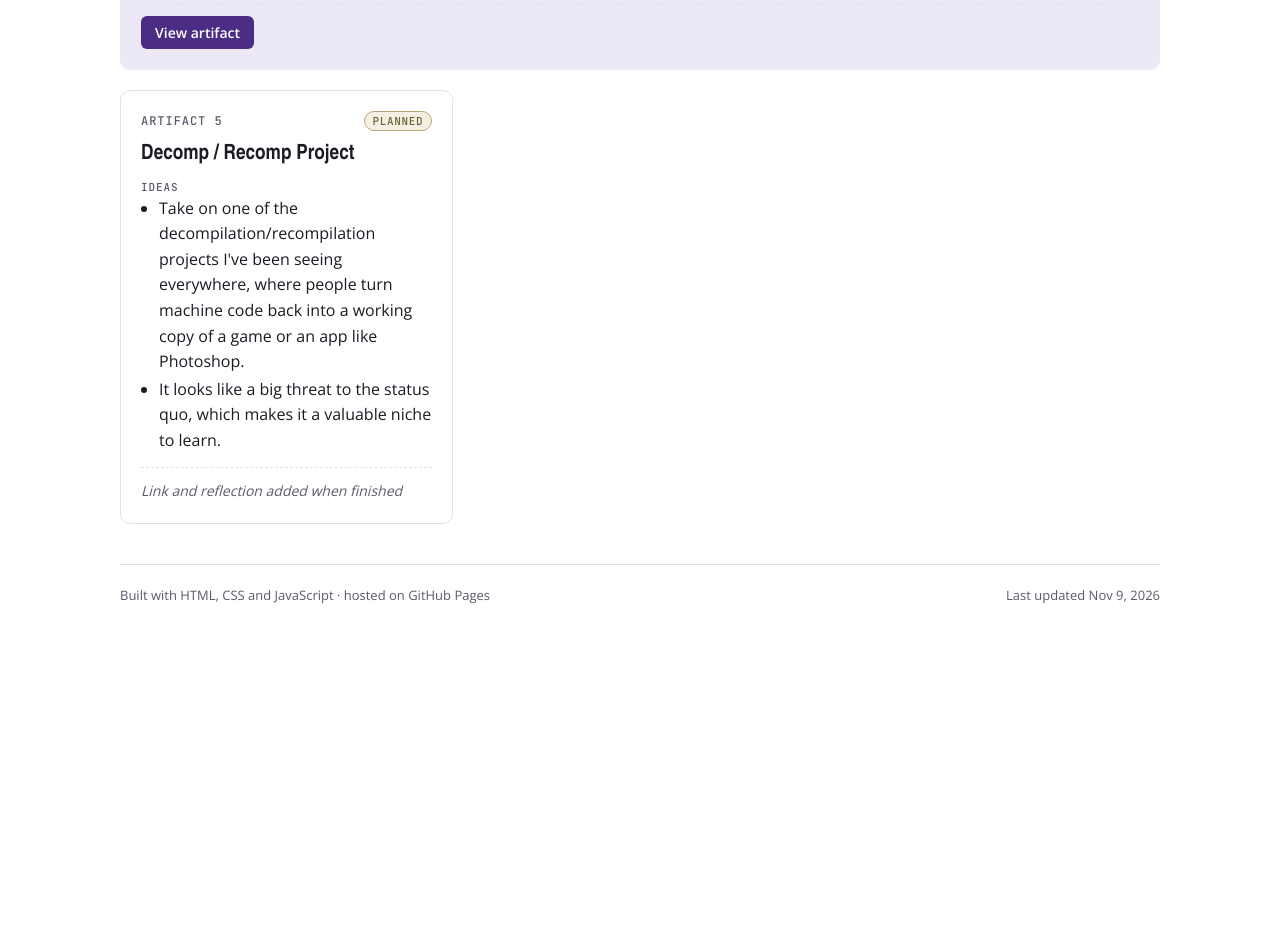
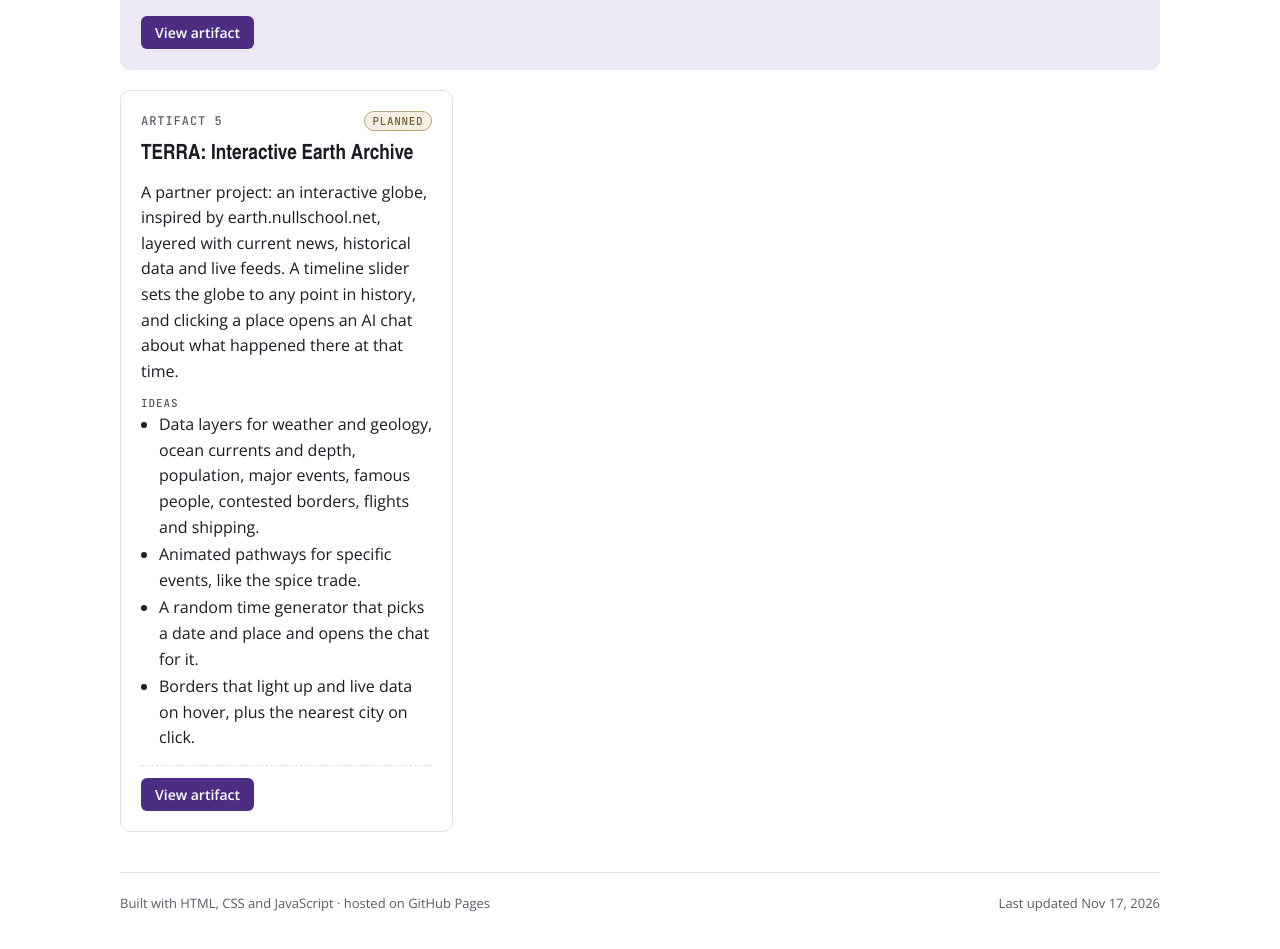
Before and after one commit to TrentenMUW/TrentenMUW.github.io, a plain HTML site: page index.html in a window 1280 px wide. Shown: the part 2088-3037 px from the top of the page. Before the commit the page ends 2742 px from the top, so only its background shows below. Drawn offline with nearby package versions, Linux system fonts and the light colour scheme; a web font is replaced by a local one.

Commit message:
Point Artifact 5 to TERRA globe project
Co-Authored-By: Claude Opus 5.5 <noreply@anthropic.com>

```diff
--- a/artifacts.js
+++ b/artifacts.js
@@ -34,9 +34,13 @@ const ARTIFACTS = [
     reflection: "This week my team came up with the idea of a daily drawing game where a new prompt is generated for a user to draw each day. Kevin has effectively taken the lead and walked us through the process of setting up supabase and vercel. We completed a rough draft of a design document and have started work here: https://scrawdle.vercel.app",
     ideas: []
   },
-  { id: 5, title: "Decomp / Recomp Project", status: "planned", link: "", description: "", reflection: "",
+  { id: 5, title: "TERRA: Interactive Earth Archive", status: "planned", link: "https://globe-project-sigma.vercel.app/",
+    description: "A partner project: an interactive globe, inspired by earth.nullschool.net, layered with current news, historical data and live feeds. A timeline slider sets the globe to any point in history, and clicking a place opens an AI chat about what happened there at that time.",
+    reflection: "",
     ideas: [
-      "Take on one of the decompilation/recompilation projects I've been seeing everywhere, where people turn machine code back into a working copy of a game or an app like Photoshop.",
-      "It looks like a big threat to the status quo, which makes it a valuable niche to learn."
+      "Data layers for weather and geology, ocean currents and depth, population, major events, famous people, contested borders, flights and shipping.",
+      "Animated pathways for specific events, like the spice trade.",
+      "A random time generator that picks a date and place and opens the chat for it.",
+      "Borders that light up and live data on hover, plus the nearest city on click."
     ] }
 ];
--- a/index.html
+++ b/index.html
@@ -34,7 +34,7 @@
 
     <footer class="site-foot">
       <span>Built with HTML, CSS and JavaScript · hosted on GitHub Pages</span>
-      <span>Last updated Nov 9, 2026</span>
+      <span>Last updated Nov 17, 2026</span>
     </footer>
   </div>
 
```
Also changed, not shown: 1 other file.
